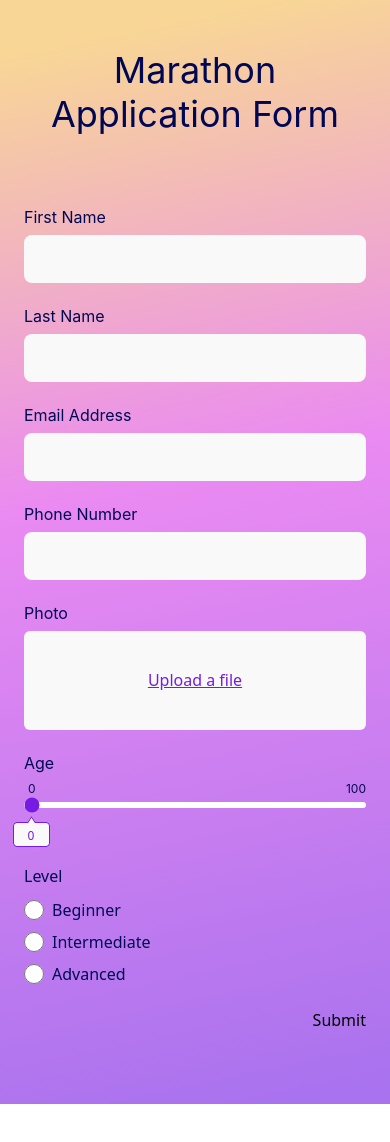
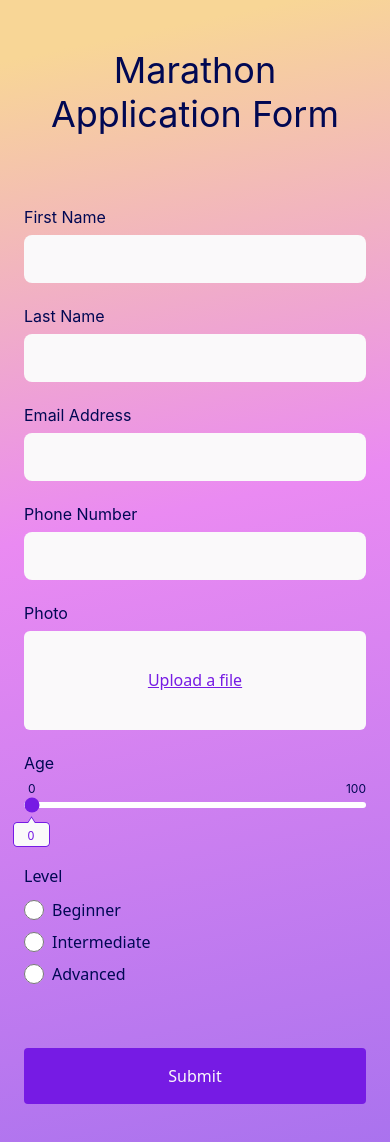
Before and after one commit to JayCodeGitHub/react-form-app, a React (Create React App) app: page / in a window 390 px wide. Shown: the top 1142 px of the page. Before the commit the page ends 1104 px from the top, so only its background shows below. Built offline with nearby package versions, Linux system fonts and the light colour scheme.

Commit message:
Styled button for mobile

```diff
--- a/src/components/form.tsx
+++ b/src/components/form.tsx
@@ -142,7 +142,12 @@ function Form() {
       </div>
 
       {/* Submit */}
-      <button type="submit">Submit</button>
+      <button
+        type="submit"
+        className="bg-purple py-4 w-full mt-10 px-8 text-white text-lg rounded hover:bg-purple-hover transition-all"
+      >
+        Submit
+      </button>
     </form>
   );
 }
--- a/tailwind.config.js
+++ b/tailwind.config.js
@@ -21,6 +21,7 @@ module.exports = {
         'white': '#FAF9FA',
         'hover-white': '#EEDFFF',
         'purple': '#761BE4',
+        'purple-hover': '#6A19CD',
         'grey': '#898DA9'
       }
     },
```
